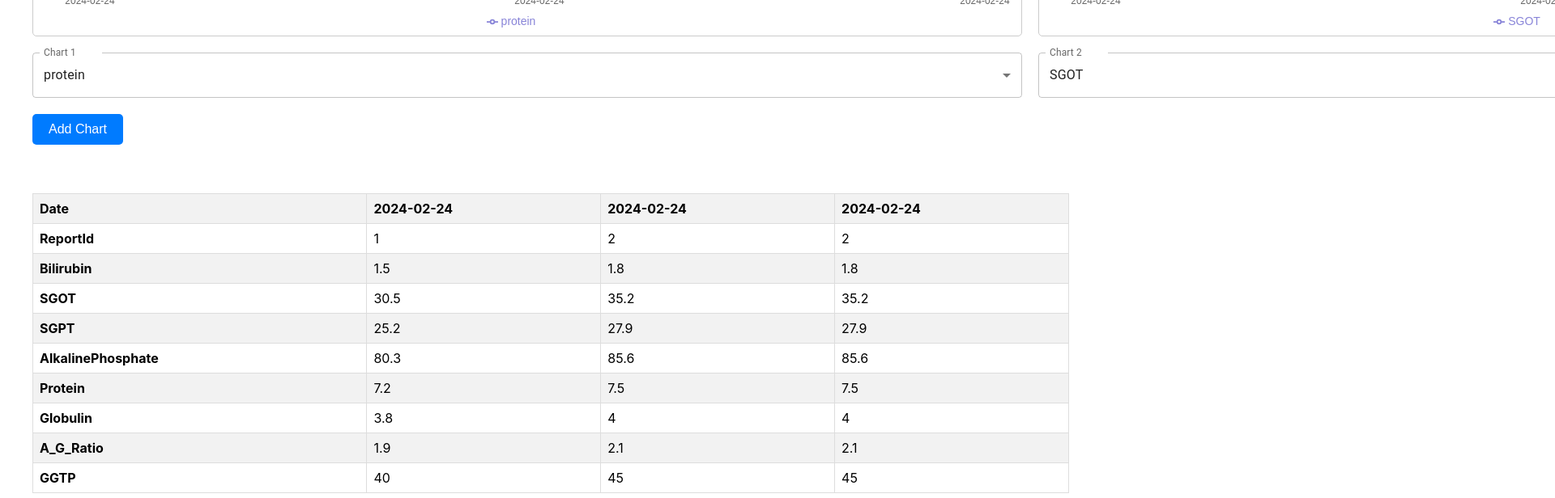
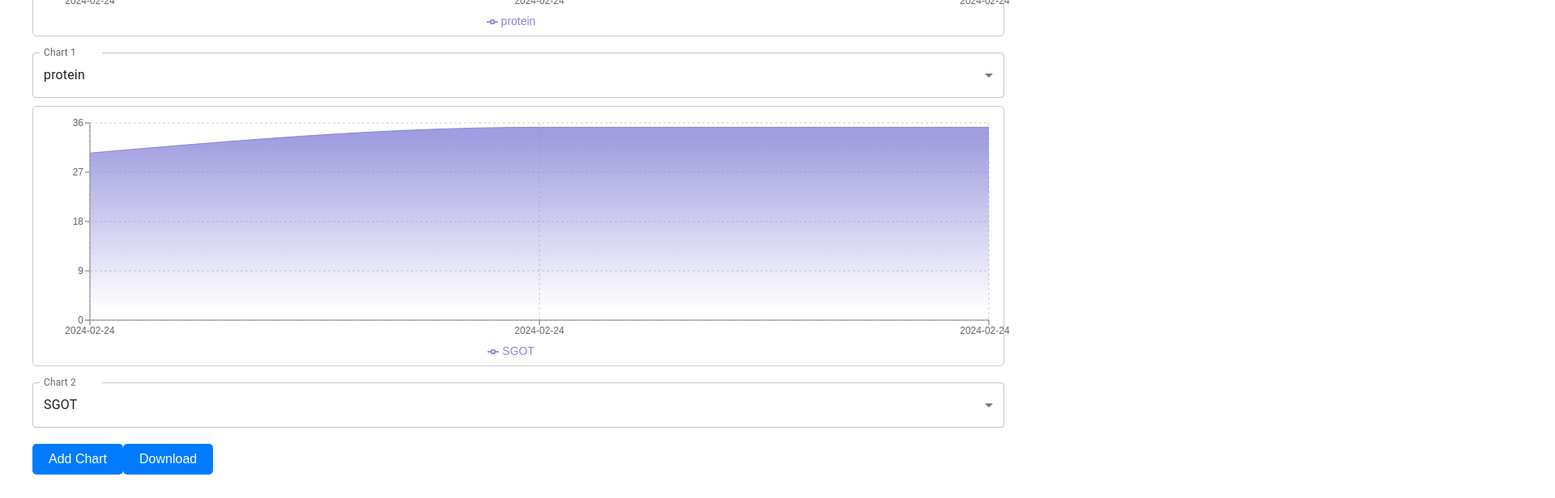
Before and after one commit to SujayMahore/Semi-Colons, a React (Create React App) app: page / in a window 1280 px wide. Shown: the part 560-1176 px from the top of the page at 81% size, 1920 px wide, since content can reach past the window. Built offline with nearby package versions, Linux system fonts and the light colour scheme.

Commit message:
Update ChartTemplate.js download pdf option

```diff
--- a/src/components/ChartTemplate.js
+++ b/src/components/ChartTemplate.js
@@ -1,4 +1,4 @@
-import React, { useEffect, useState } from "react";
+import React, { useEffect, useRef, useState } from "react";
 import "./ChartTemplate.css";
 import LineChartCustom from "./LineChartCustom";
 import Box from "@mui/material/Box";
@@ -6,6 +6,8 @@ import InputLabel from "@mui/material/InputLabel";
 import MenuItem from "@mui/material/MenuItem";
 import FormControl from "@mui/material/FormControl";
 import Select from "@mui/material/Select";
+import html2canvas from "html2canvas";
+import jsPDF from "jspdf";
 
 import {
   BarChart,
@@ -30,8 +32,36 @@ import AreaChartTemplate from "./AreaChartTemplate";
 const ChartTemplate = () => {
   const [isLoading, setIsLoading] = useState(false);
   const [error, setError] = useState(null);
-  const [dataKeys, setDataKeys] = useState(["protein","SGOT"]);
-  const [isOdd,setIsOdd] = useState(false);
+  const [dataKeys, setDataKeys] = useState(["protein", "SGOT"]);
+  const [isOdd, setIsOdd] = useState(false);
+  const chartRef = useRef();
+  const tableRef = useRef();
+
+  const handleDownloadPDF = () => {
+    const pdf = new jsPDF("p", "mm", "a4");
+
+    const chartsPromises = dataKeys.map((key, index) => {
+      return html2canvas(document.querySelector(`#chart-${index}`)).then((canvas) => {
+        const imgData = canvas.toDataURL("image/png");
+        const imgWidth = 208;
+        const imgHeight = (canvas.height * imgWidth) / canvas.width;
+        pdf.addImage(imgData, "PNG", 0, index * imgHeight, imgWidth, imgHeight);
+        return Promise.resolve();
+      });
+    });
+
+    const tablePromise = html2canvas(tableRef.current).then((canvas) => {
+      const imgData = canvas.toDataURL("image/png");
+      const imgWidth = 208;
+      const imgHeight = (canvas.height * imgWidth) / canvas.width;
+      pdf.addImage(imgData, "PNG", 0, dataKeys.length * 50, imgWidth, imgHeight);
+      return Promise.resolve();
+    });
+
+    Promise.all([...chartsPromises, tablePromise]).then(() => {
+      pdf.save("download.pdf");
+    });
+  };
 
   //Un Comment This For API CALL
   // const [data,setData]=useState([])
@@ -140,13 +170,10 @@ const ChartTemplate = () => {
   const filteredData = data.map(({ user, reportName, ...rest }) => rest);
   const handleAddChart = () => {
     setDataKeys([...dataKeys, ""]);
-
   };
-  useEffect(()=>{
-    setIsOdd(dataKeys.length % 2 !== 0)
-
-
-  },[dataKeys])
+  useEffect(() => {
+    setIsOdd(dataKeys.length % 2 !== 0);
+  }, [dataKeys]);
   const handleChange = (index, e) => {
     const updatedKeys = [...dataKeys];
     updatedKeys[index] = e.target.value;
@@ -184,8 +211,7 @@ const ChartTemplate = () => {
           <div className="chart-container">
             {/* Apply container style */}
 
-
-            <div className={isOdd ?"grid-odd-container"  : "grid-container"}>
+            <div className="grid-odd-container">
               {/* {[...Array(chartCount)].map((_, idx) => (
                 <div>
                   <AreaChartTemplate
@@ -216,11 +242,14 @@ const ChartTemplate = () => {
               ))} */}
               {dataKeys.map((key, index) => (
                 <div key={index}>
-                  <AreaChartTemplate
-                    data={data}
-                    datakey={key}
-                    isOdd={isOdd}
-                  ></AreaChartTemplate>
+                  <div key={index} id={`chart-${index}`} ref={chartRef}>
+                    <AreaChartTemplate
+                      data={data}
+                      datakey={key}
+                      isOdd={isOdd}
+                    ></AreaChartTemplate>
+                  </div>
+
                   <div className="input-select">
                     <FormControl fullWidth>
                       <InputLabel id="demo-simple-select-label">
@@ -231,7 +260,7 @@ const ChartTemplate = () => {
                         id="demo-simple-select"
                         value={key}
                         label="Select Chart"
-                        onChange={(e)=> handleChange(index,e)}
+                        onChange={(e) => handleChange(index, e)}
                       >
                         {fields.map((field) => (
                           <MenuItem key={field} value={field}>
@@ -244,12 +273,17 @@ const ChartTemplate = () => {
                 </div>
               ))}
             </div>
-            <button  onClick={handleAddChart} className="add-chart-button">
+            <button onClick={handleAddChart} className="add-chart-button">
               Add Chart
+            </button>
+            <button onClick={handleDownloadPDF} className="add-chart-button">
+              Download
             </button>
           </div>
 
           <div
+            ref={tableRef}
+            id="table"
             className="table-container"
             style={{ width: "100%", marginTop: "10px", marginLeft: "40px" }}
           >
```
